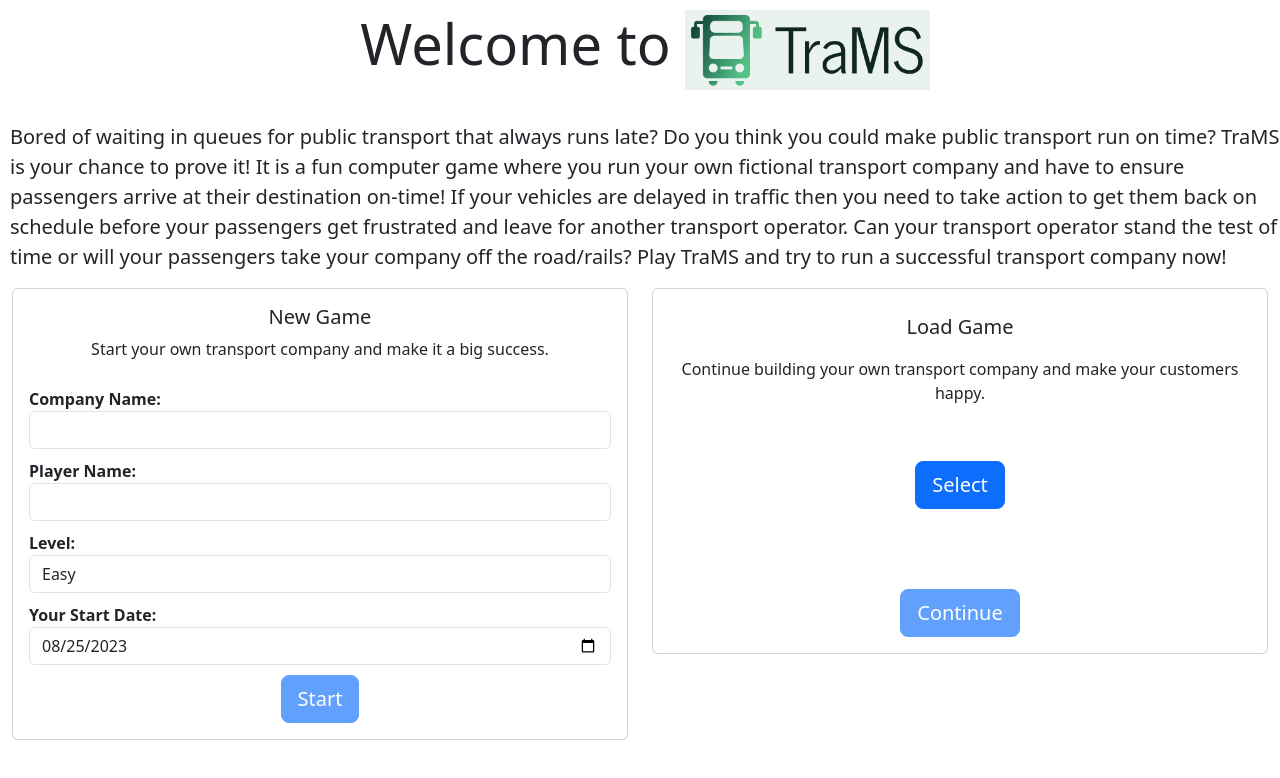
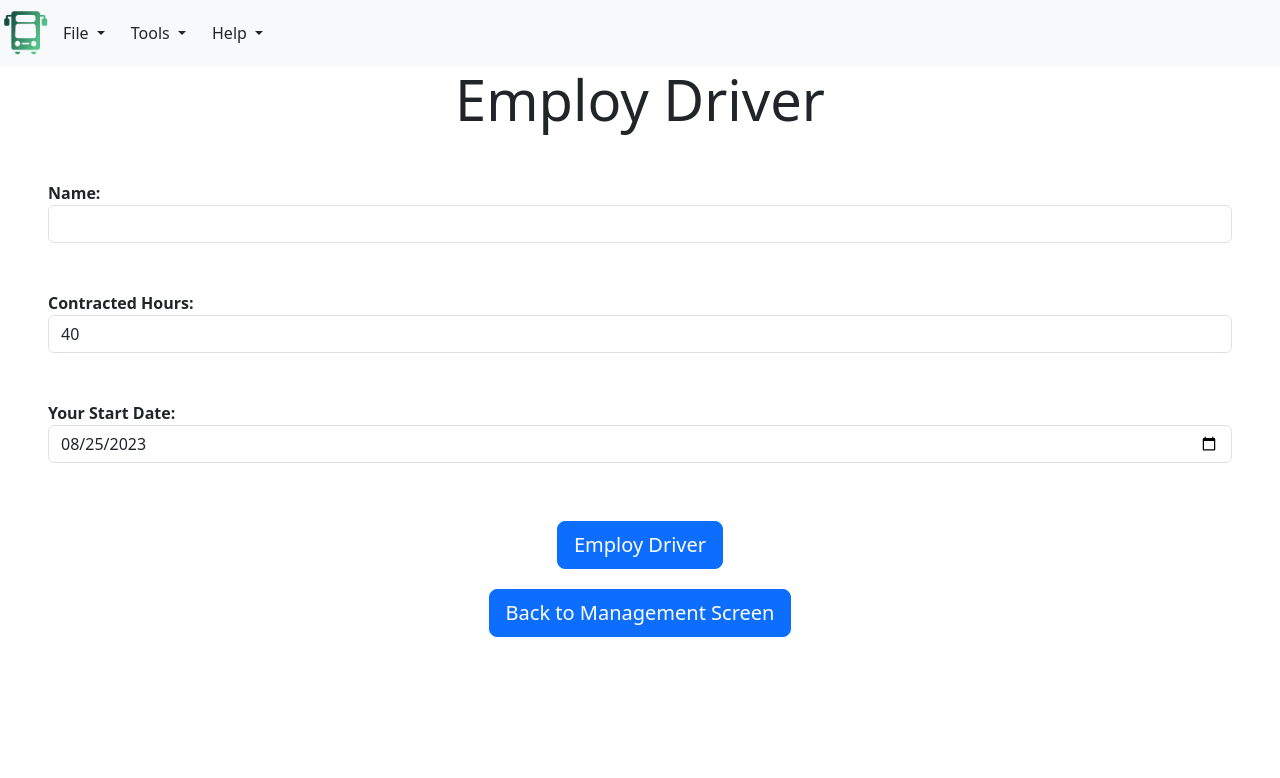
Before and after one commit to daveajlee/trams, an Angular app in the folder desktop/: page /drivercreator in a window 1280 px wide. Before the commit this address led to /. Shown: the top 778 px of the page. Built offline with nearby package versions, Linux system fonts and the light colour scheme.

Commit message:
Dialog to create drivers in new desktop client

```diff
--- a/desktop/src/app/app-routing.module.ts
+++ b/desktop/src/app/app-routing.module.ts
@@ -16,6 +16,7 @@ import {MessagesComponent} from "./messages/messages.component";
 import {DriversComponent} from "./drivers/drivers.component";
 import {DriverDetailComponent} from "./drivers/driver-detail/driver-detail.component";
 import {OptionsComponent} from "./options/options.component";
+import {DrivercreatorComponent} from "./drivercreator/drivercreator.component";
 
 /**
  * Define the links which work in this application.
@@ -30,6 +31,7 @@ const appRoutes: Routes = [
     { path: 'routes', component: RoutesComponent },
     { path: 'routecreator', component: RoutecreatorComponent },
     { path: 'timetablecreator', component: TimetablecreatorComponent},
+    { path: 'drivercreator', component: DrivercreatorComponent },
     { path: 'scenariolist', component: ScenariolistComponent },
     { path: 'scenarioinfo', component: ScenarioinfoComponent },
     { path: 'scenariomap', component: ScenariomapComponent },
--- a/desktop/src/app/app.module.ts
+++ b/desktop/src/app/app.module.ts
@@ -31,6 +31,7 @@ import {FontAwesomeModule} from "@fortawesome/angular-fontawesome";
 import { DriversComponent } from './drivers/drivers.component';
 import { DriverDetailComponent } from './drivers/driver-detail/driver-detail.component';
 import { OptionsComponent } from './options/options.component';
+import { DrivercreatorComponent } from './drivercreator/drivercreator.component';
 
 @NgModule({
   declarations: [
@@ -53,7 +54,8 @@ import { OptionsComponent } from './options/options.component';
     MessagesComponent,
     DriversComponent,
     DriverDetailComponent,
-    OptionsComponent
+    OptionsComponent,
+    DrivercreatorComponent
   ],
   imports: [
     BrowserModule,
--- /dev/null
+++ b/desktop/src/app/drivercreator/drivercreator.component.css
@@ -0,0 +1,5 @@
+/* CSS options for the driver creator component */
+.center-button {
+    text-align: center;
+    padding-top: 10px;
+}
--- /dev/null
+++ b/desktop/src/app/drivercreator/drivercreator.component.html
@@ -0,0 +1,37 @@
+<!-- Show the header -->
+<app-header></app-header>
+
+<!-- Jumbotron with page title -->
+<div class="jumbotron">
+    <h1 class="display-4 text-center">Employ Driver</h1>
+</div>
+
+<!-- Show an input box where the user can enter the name. -->
+<div class="form-group top-space m-5">
+    <label for="routeNumber" style="font-weight: bold;">Name:</label>
+    <input class="form-control" [(ngModel)]="name" type="text" id="routeNumber"/>
+</div>
+
+<!-- Show an input box where the user can choose the contracted hours -->
+<div class="form-group top-space m-5">
+    <label for="startStop" style="font-weight: bold;">Contracted Hours:</label>
+    <select class="form-control" [(ngModel)]="contractedHours" id="startStop">
+        <option *ngFor="let item of this.getPossibleContractedHours()" [ngValue]="item">{{ item }}</option>
+    </select>
+</div>
+
+<!-- Show an input box where the user can choose the starting date -->
+<div class="form-group top-space m-5">
+    <label for="startingDate" style="font-weight: bold;">Your Start Date:</label>
+    <input class="form-control" [(ngModel)]="startingDate" type="date" id="startingDate"/>
+</div>
+
+<!-- Submit button -->
+<div class="center-button">
+    <button type="submit" (click)="onSubmitDriver()" class="btn btn-primary btn-lg">Employ Driver</button>
+</div>
+
+<!-- Back to Management Screen button -->
+<div class="center-button">
+    <button class="btn btn-primary btn-lg" style="margin: 10px;" type="submit" (click)="backToManagementScreen()">Back to Management Screen</button>
+</div>
--- /dev/null
+++ b/desktop/src/app/drivercreator/drivercreator.component.ts
@@ -0,0 +1,50 @@
+import { Component } from '@angular/core';
+import {GameService} from "../shared/game.service";
+import {Router} from "@angular/router";
+import {Driver} from "../drivers/driver.model";
+import {DatePipe} from "@angular/common";
+
+@Component({
+  selector: 'app-drivercreator',
+  templateUrl: './drivercreator.component.html',
+  styleUrls: ['./drivercreator.component.css']
+})
+export class DrivercreatorComponent {
+
+  name: string;
+  contractedHours: number;
+  startingDate: string;
+  gameService: GameService
+  currentDate = new Date();
+
+  /**
+   * Construct a new Driver Creator component
+   * @param gameService2 the game service containing the currently loaded game.
+   * @param router the router for navigating to other pages.
+   * @param datePipe a date pipe object for transforming dates in Angular.
+   */
+  constructor(private gameService2: GameService, public router: Router, private datePipe: DatePipe) {
+    this.gameService = gameService2;
+    this.contractedHours = 40;
+    this.startingDate = this.datePipe.transform(this.currentDate, 'yyyy-MM-dd');
+  }
+
+  /**
+   * Retrieve the list of possible contracted hours that are available.
+   */
+  getPossibleContractedHours(): number[] {
+    return [20,25,30,35,40];
+  }
+
+  onSubmitDriver(): void {
+    var driver = new Driver(this.name, this.contractedHours, this.startingDate);
+    this.gameService.getGame().addDriver(driver);
+    this.router.navigate(['management']);
+  }
+
+  backToManagementScreen(): void {
+    this.router.navigate(['management']);
+  }
+
+
+}
--- a/desktop/src/app/management/management.component.html
+++ b/desktop/src/app/management/management.component.html
@@ -78,7 +78,7 @@
                     <p class="card-text text-center">Employ drivers, view current employees and sack drivers</p>
                     <!-- Show start button -->
                     <div class="col text-center">
-                        <button class="btn btn-primary btn-lg button-margin" type="submit">Employ</button>
+                        <button class="btn btn-primary btn-lg button-margin" type="submit" (click)="onEmployDriver()">Employ</button>
                         <a class="btn btn-primary btn-lg button-margin" style="margin: 10px;" routerLinkActive="active" routerLink="/drivers" role="button">View Drivers</a>
                     </div>
                 </div>
--- a/desktop/src/app/management/management.component.ts
+++ b/desktop/src/app/management/management.component.ts
@@ -44,6 +44,10 @@ export class ManagementComponent implements OnInit {
     this.router.navigate(['messages']);
   }
 
+  onEmployDriver(): void {
+    this.router.navigate(['drivercreator']);
+  }
+
   onResign(): void {
     if(confirm("Are you sure you want to resign from " + this.gameService.getGame().companyName + "? This will end " +
         "your game and any changes you have made will not be saved.")) {
```
Also changed, not shown: 1 other file (tests, documents, lock files or other folders).
